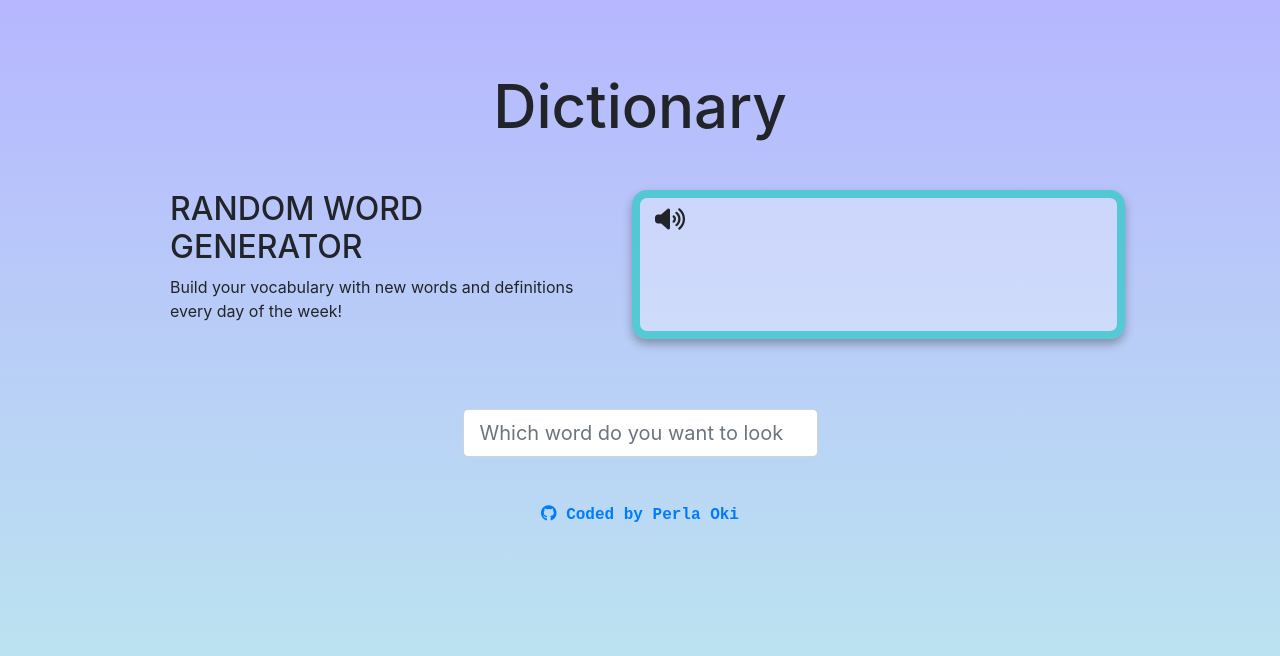
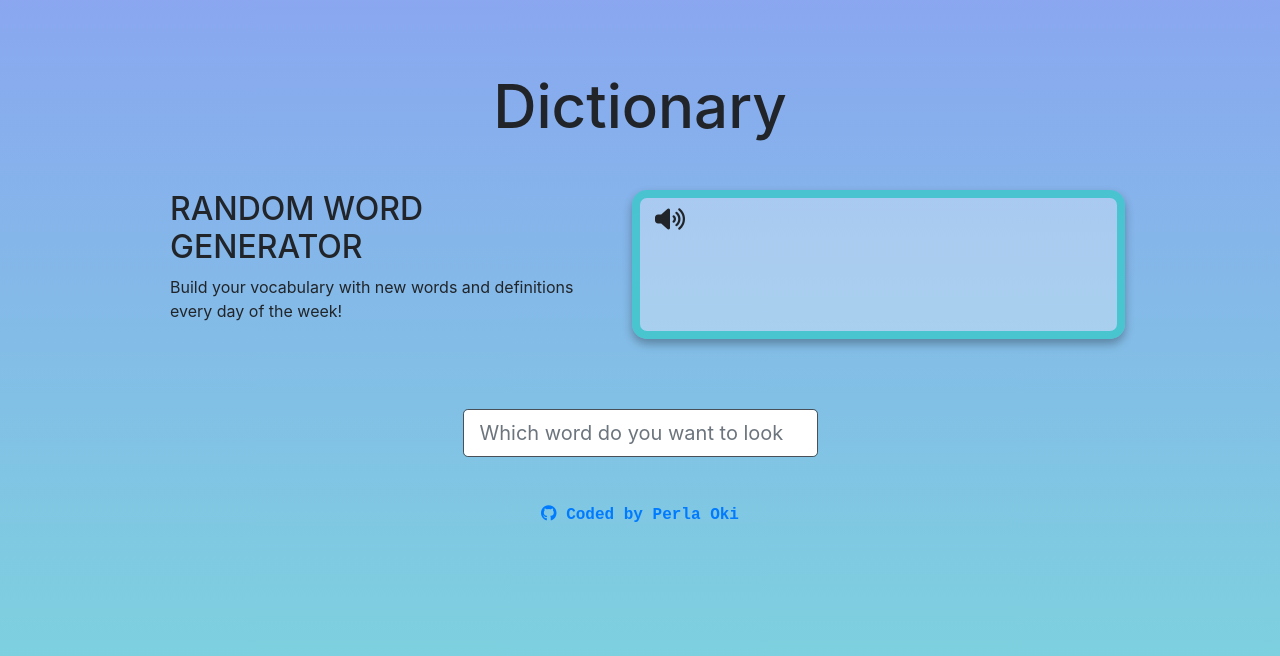
Before and after one commit to P0KiD0Ki/SheCodes-Dictionary-Project, a React (Create React App) app: page / in a window 1280 px wide. Shown: the top 656 px of the page. Built offline with nearby package versions, Linux system fonts and the light colour scheme; no server answers.

Commit message:
Update Dictionary.css

```diff
--- a/src/Dictionary.css
+++ b/src/Dictionary.css
@@ -1,5 +1,7 @@
+
+
 body {
-  background: linear-gradient(0deg, rgba(34,193,195,.3) 0%, rgba(73,74,255,.4) 100%) no-repeat;
+  background: linear-gradient(0deg, rgba(34,193,195,.6) 0%, rgba(21, 79, 225, 0.5) 100%) no-repeat;
   background-attachment: fixed;
   -webkit-background-size: cover;
   -moz-background-size: cover;
@@ -15,6 +17,7 @@ body {
 .textbox {
   max-width: 355px;
   margin: 0px;
+border: 1px solid;
 }
 
 input.textbox.form-control.form-control-lg {
```
